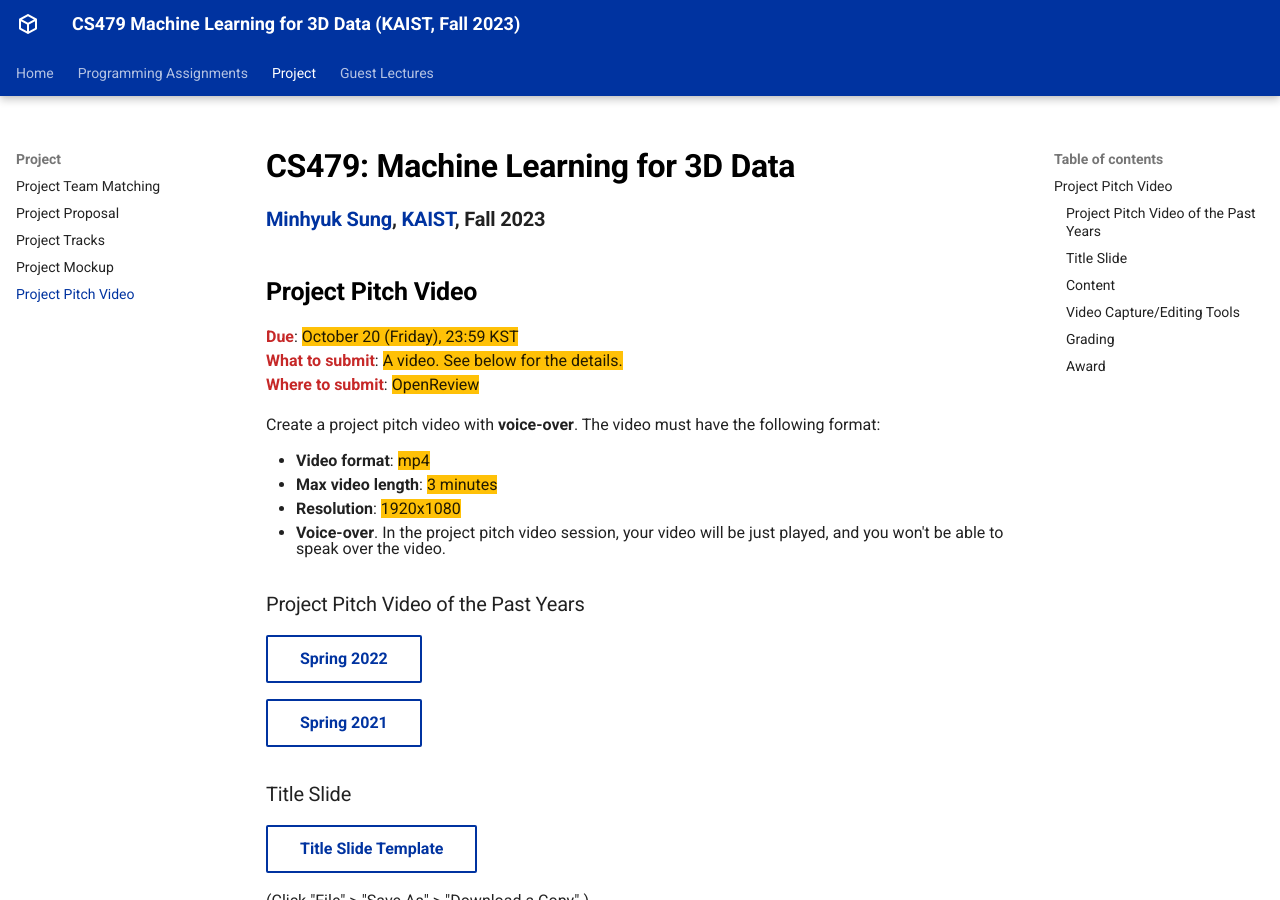
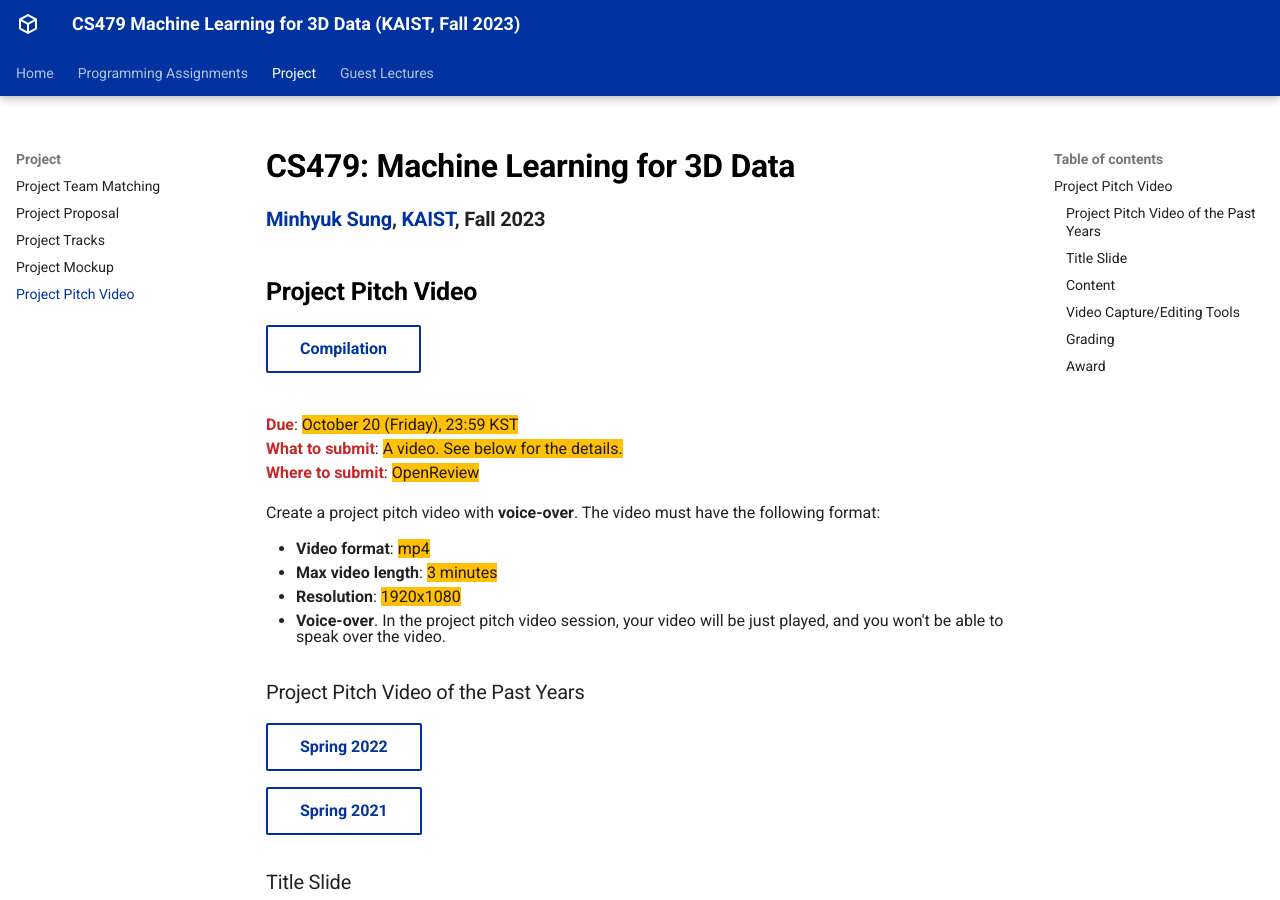
Before and after one commit to mhsung/kaist-cs479-fall-2023, an MkDocs documentation site: the page built from docs/project-pitch-video.md, in a window 1280 px wide and 900 px high. Built offline with MkDocs 1.6.1 and Material for MkDocs 9.7.7, drawn with Linux system fonts in a browser that asks for light colours.

Commit message:
Updated.

```diff
--- a/docs/project-pitch-video.md
+++ b/docs/project-pitch-video.md
@@ -6,6 +6,10 @@
 
 
 ## Project Pitch Video
+
+[Compilation](https://youtu.be/gW9MiQJSfzg){:target="_blank", .md-button }
+<br>
+<br>
 
 ^^Due^^: ==October 20 (Friday), 23:59 KST==
 ^^What to submit^^: ==A video. See below for the details.==
```
